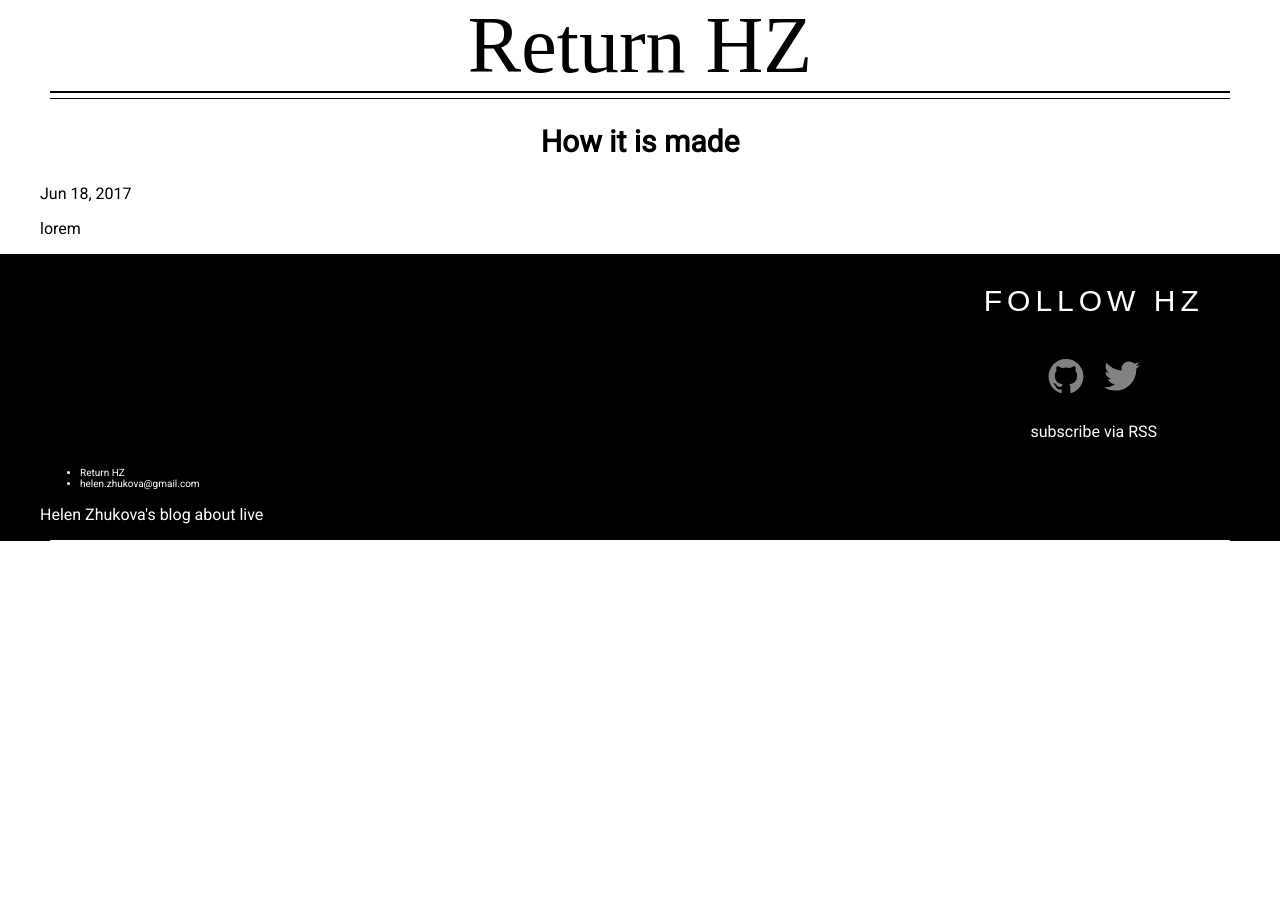
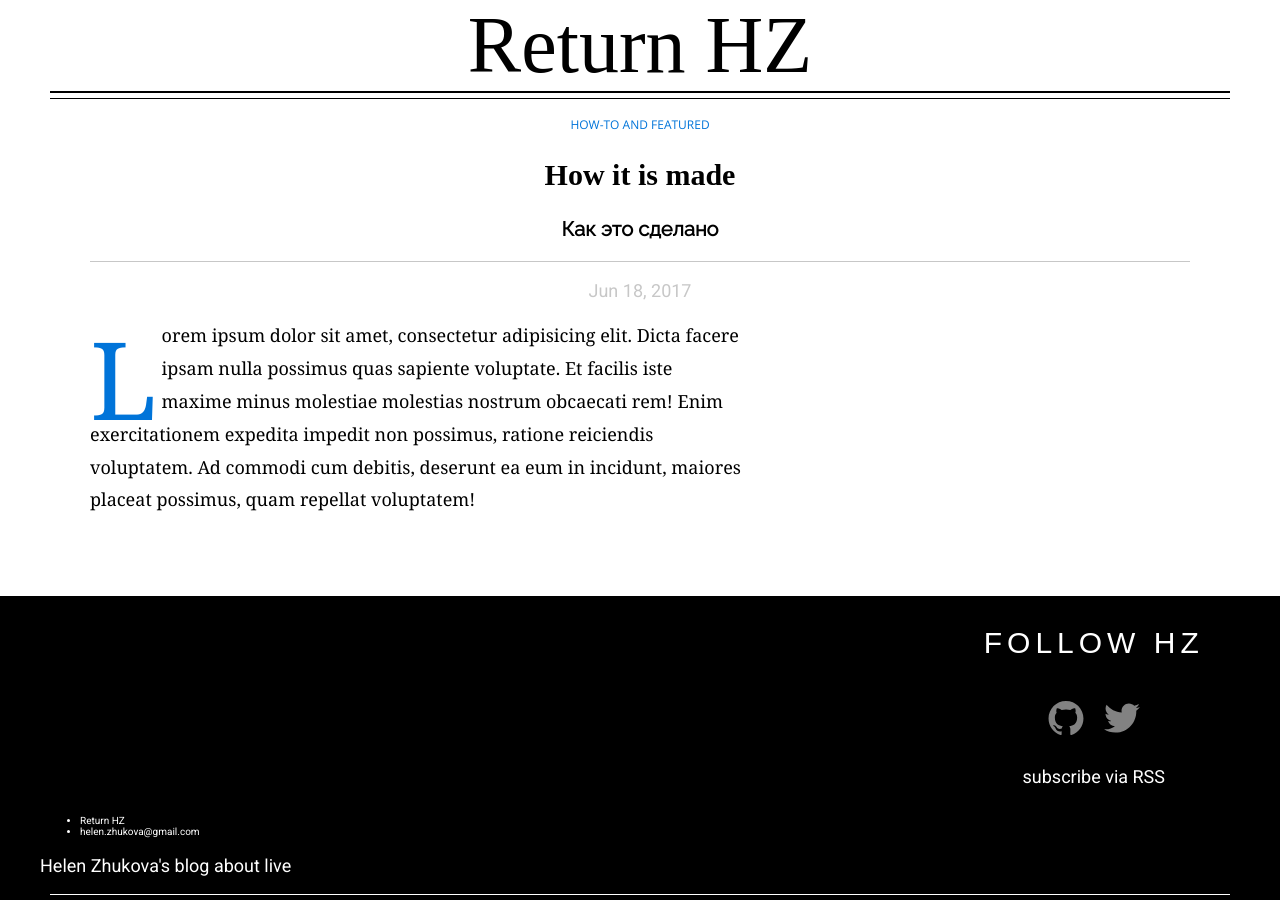
Before and after one commit to zhukovka/zhukovka.github.io, a Jekyll site: the page built from _posts/2017-06-18-how-it-is-made.markdown, in a window 1280 px wide. Built offline with Jekyll 4.4.1, drawn with Linux system fonts in a browser that asks for light colours; some web fonts are replaced.

Commit message:
finishing touches

```diff
--- a/_layouts/post.html
+++ b/_layouts/post.html
@@ -4,19 +4,29 @@ layout: default
 <article class="post" itemscope itemtype="http://schema.org/BlogPosting">
 
     <header class="post-header">
+        <h3 class="category-heading">{{ page.categories | array_to_sentence_string }}</h3>
         <h1 class="post-title" itemprop="name headline">{{ page.title | escape }}</h1>
+        {% if page.subtitle %}
+        <h3 class="post-subtitle">{{ page.subtitle | escape }}</h3>
+        {% endif %}
+        <div class="divider-light"></div>
         <p class="post-meta">
+            <span class="post-date">
                 <time datetime="{{ page.date | date_to_xmlschema }}" itemprop="datePublished">
                     {% assign date_format = site.minima.date_format | default: "%b %-d, %Y" %}
                     {{ page.date | date: date_format }}
                 </time>
+            </span>
             {% if page.author %}
             • <span itemprop="author" itemscope itemtype="http://schema.org/Person"><span itemprop="name">{{ page.author }}</span></span>
-      {% endif %}</p>
+            {% endif %}
+        </p>
     </header>
 
     <div class="post-content" itemprop="articleBody">
+        <div class="post-content-body">
             {{ content }}
+        </div>
     </div>
 
     {% if site.disqus.shortname %}
--- a/_posts/2017-06-18-how-it-is-made.markdown
+++ b/_posts/2017-06-18-how-it-is-made.markdown
@@ -1,6 +1,7 @@
 ---
 layout: post
 title:  "How it is made"
+subtitle: "Как это сделано"
 date:   2017-06-18 21:39:51 +0300
 description: This post is about how this blog is made
 categories: how-to featured
@@ -8,4 +9,4 @@ video: https://youtu.be/DFDlQWAP8Y4
 tags: blog
 ---
 
-lorem
+Lorem ipsum dolor sit amet, consectetur adipisicing elit. Dicta facere ipsam nulla possimus quas sapiente voluptate. Et facilis iste maxime minus molestiae molestias nostrum obcaecati rem! Enim exercitationem expedita impedit non possimus, ratione reiciendis voluptatem. Ad commodi cum debitis, deserunt ea eum in incidunt, maiores placeat possimus, quam repellat voluptatem!
--- a/_posts/2017-06-19-another.markdown
+++ b/_posts/2017-06-19-another.markdown
@@ -3,8 +3,8 @@ layout: post
 title:  "What is live"
 date:   2017-06-19 21:39:51 +0300
 description: This post is about live
-categories: staff
+categories: react
 tags: livestyle
 ---
 
-Kuku
+Lorem ipsum dolor sit amet, consectetur adipisicing elit. Architecto eius explicabo libero, repellat reprehenderit repudiandae?
--- a/assets/style.css
+++ b/assets/style.css
@@ -10,7 +10,7 @@
     --heading: 'Italiana', serif;
     --body-text: 'Roboto', sans-serif;
     --text: Georgia, "Times New Roman", times, serif;
-    --body-text-size: calc(var(--unit) * 1.6);
+    --body-text-size: calc(var(--unit) * 1.8);
     --subheading: 'Raleway', sans-serif;
     --divider-heading: 'Six Caps', sans-serif;
     --category-heading: 'Open Sans', sans-serif;
@@ -30,6 +30,14 @@ html {
 
 body {
     margin: 0;
+    display: flex;
+    flex-direction: column;
+    height: 100vh;
+    justify-content: space-between;
+}
+
+main {
+    flex: 1;
 }
 
 .wrapper {
@@ -65,6 +73,16 @@ p {
 }
 
 .logo {
+}
+
+.columns-3 {
+    column-count: 3;
+    column-gap: calc(var(--unit) * 3);
+    padding: var(--unit);
+}
+
+.columns-3 article {
+    display: inline-block;
 }
 
 /* BLOCKS */
@@ -116,6 +134,10 @@ p {
     --title-font-size: calc(var(--unit) * 1.8);
 }
 
+.featured.category {
+    margin-top: calc(var(--unit) * 6);
+}
+
 .top-categories-posts {
     display: flex;
     flex-direction: column;
@@ -130,6 +152,29 @@ p {
 
 .post-description {
 
+}
+
+.post-content {
+    width: calc(100% - 100px);
+    margin: auto;
+}
+
+.post-content-body {
+    font-family: var(--text);
+    font-size: calc(var(--unit) * 1.8);
+    line-height: 1.83;
+    width: 65ch;
+}
+
+.post-content p:first-child:first-letter {
+    color: var(--accent);
+    display: inline-block;
+    float: left;
+    font: 400 6em/.5em georgia;
+    font-style: normal;
+    letter-spacing: 0;
+    margin: .069em 0 0;
+    padding: .24324em .04em 0 0;
 }
 
 .block-silver, .featured {
@@ -152,7 +197,7 @@ p {
     text-align: center;
 }
 
-.title {
+.title, .post-title {
     font-family: var(--heading);
 }
 
@@ -166,7 +211,7 @@ p {
     color: var(--black);
 }
 
-.subtitle {
+.subtitle, .post-subtitle {
     font-family: var(--subheading);
     font-size: var(--subtitle-font-size);
 }
@@ -186,7 +231,7 @@ p {
     font-weight: 100;
 }
 
-.category-heading {
+.category-heading, .read-more {
     --title-font-size: var(--category-heading-size);
     font-weight: lighter;
     font-family: var(--category-heading);
@@ -227,26 +272,30 @@ p {
     color: var(--accent);
 }
 
-.text-upper, .see-more-link, .footer-heading {
+.text-upper, .see-more-link, .footer-heading, .read-more {
     text-transform: uppercase;
 }
 
-.text-center, .top-category-excerpt, .see-more {
+.text-center, .top-category-excerpt, .see-more, .read-more, .post-meta {
     text-align: center;
 }
 
 /*--------------*
 * DIVIDERS
 *---------------*/
-.divider, .divider-bold {
+.divider, .divider-bold, .divider-light {
     width: calc(100% - 100px);
     margin: auto;
 }
 
-.divider, .divider-bold, .divider-extraBold, .see-more {
+.divider, .divider-bold, .divider-extraBold, .see-more, .divider-light {
     margin-bottom: 5px;
     border: 0 solid;
     border-bottom-width: var(--border-width);
+}
+
+.divider-light{
+    border-color: var(--gray);
 }
 
 .divider-bold, .section-heading:before {
```
Also changed, not shown: _layouts/category.html (added, +28 -0 lines), _layouts/home.html (+6 -6 lines), how-to/index.md (added, +8 -0 lines), react/index.md (added, +8 -0 lines), staff/index.md (added, +8 -0 lines). Lines whose indentation alone changed are shown as unchanged.
